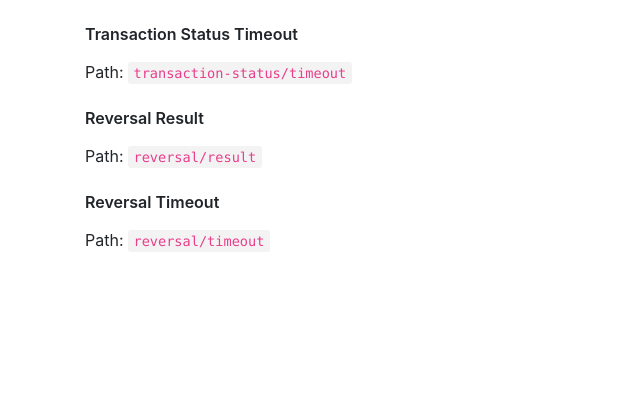
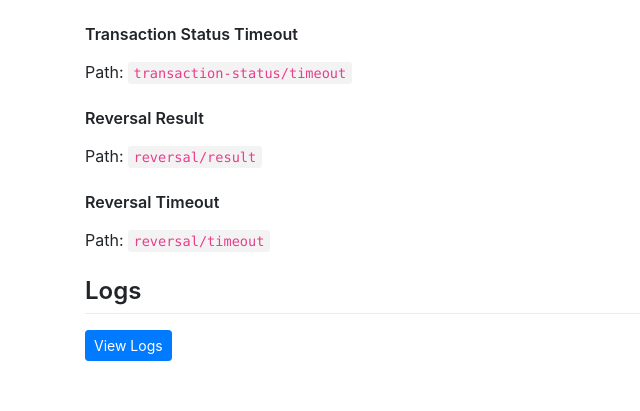
Before and after one commit to martinmogusu/darajambili, a Django app: page / in a window 1280 px wide. Shown: the part 1191-1602 px from the top of the page, without its empty margins (0-640 px from the left). Before the commit the page ends 1439 px from the top, so only its background shows below. Run offline with Django 3.2, Linux system fonts and the light colour scheme; data that the repository does not hold is empty; some libraries are stand-ins or nearby versions.

Commit message:
Added View logs link to Usage tab

```diff
--- a/daraja/templates/index.html
+++ b/daraja/templates/index.html
@@ -83,16 +83,18 @@
 
 							<p>Path: <code>reversal/timeout</code></p>
 
-							<!-- <h2 id="logsendpoints">Logs</h2> -->
+							<h2 id="logsendpoints">Logs</h2>
 
-<!--
+
 							<div style="margin-bottom: 50px;">
 
-								<p><a target="_blank" class="button" href="{% url 'view_logs' %}" title="View Logs">View logs</a>
+								<p>
+									<a target="_blank" class="btn btn-primary btn-sm" href="{% url 'view_logs' %}" title="View Logs">View Logs</a>
 
-									<a class="button danger" href="{% url 'clear_logs' %}" title="Clear Logs">Clear logs</a></p>
+									<!-- <a class="button danger" href="{% url 'clear_logs' %}" title="Clear Logs">Clear logs</a> -->
+								</p>
 
-							</div> -->
+							</div>
 
 							</div>
 						</div>
@@ -103,7 +105,7 @@
 								<div class="card-header">
 									<span>Daraja logs</span>
 									<span class="float-right">
-										<a target="_blank" class="btn btn-primary btn-sm" href="{% url 'view_logs' %}" title="View Logs">View as JSON</a>
+										<a target="_blank" class="btn btn-primary btn-sm" href="{% url 'view_logs' %}" title="View Logs as JSON">View as JSON</a>
 									</span>
 								</div>
 								<div class="card-body">
```
